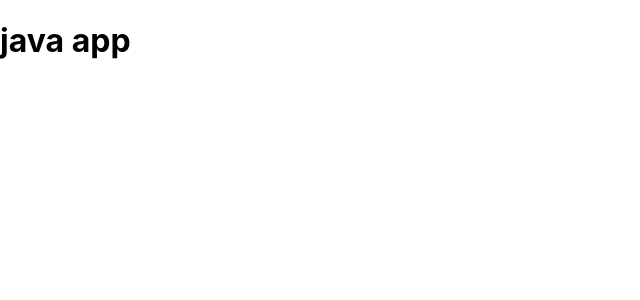
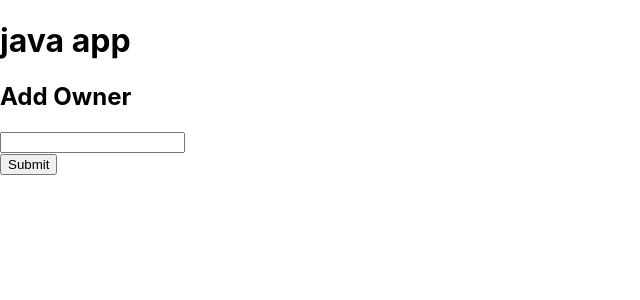
Before and after one commit to rowanasmith/pet-hotel-java, a React (Create React App) app: page / in a window 1280 px wide. Shown: the top 300 px of the page, without its empty margins (0-640 px from the left). Built offline with nearby package versions, Linux system fonts and the light colour scheme.

Commit message:
state becomes input value on click of submit button

```diff
--- /dev/null
+++ b/src/components/AddOwner/addOwner.js
@@ -0,0 +1,52 @@
+import React, { Component } from 'react';
+import { connect } from 'react-redux';
+// import { withRouter } from 'react-router'
+
+
+
+class OwnerForm extends Component {
+
+state = {
+   newOwner: {
+       name: '',
+   }
+}
+
+addOwner = (event) => {
+    event.preventDefault();
+   console.log('add an owner', this.state.newOwner);
+    this.props.dispatch({ type: 'ADD_OWNER', payload: this.state.newOwner })
+}
+
+handleChangeFor = (propertyName) => {
+    return (event) => {
+      this.setState({
+        newOwner:  {
+          ...this.state.newOwner,
+          [propertyName]: event.target.value,
+        }
+      })
+    }
+}
+
+render() {
+   return (
+       <section>
+       <h2>Add Owner</h2>
+        <form>
+            <input type="text"
+            value= {this.state.newOwner.name}
+            onChange={this.handleChangeFor('name')}/>
+            <br/>
+            <button onClick={this.addOwner}>Submit</button>
+        </form>
+     </section>
+   );
+ }
+}
+
+const mapStateToProps = reduxState => ({
+    reduxState,
+ });
+
+export default (connect(mapStateToProps)(OwnerForm));
--- a/src/components/App/App.js
+++ b/src/components/App/App.js
@@ -1,10 +1,12 @@
 import React from 'react';
 import './App.css';
+import OwnerForm from "../AddOwner/addOwner";
 
 function App() {
   return (
     <div >
       <h1> java app </h1>
+      <OwnerForm />
     </div>
   );
 }
--- a/src/index.js
+++ b/src/index.js
@@ -2,9 +2,20 @@ import React from 'react';
 import ReactDOM from 'react-dom';
 import './index.css';
 import App from './components/App/App';
+import { createStore, combineReducers, applyMiddleware } from 'redux';
+import { Provider } from 'react-redux';
+import logger from 'redux-logger';
 import * as serviceWorker from './serviceWorker';
 
-ReactDOM.render(<App />, document.getElementById('root'));
+// redux
+const storeInstance = createStore(
+    combineReducers({
+
+    }),
+    applyMiddleware(logger),
+ );
+
+ReactDOM.render(<Provider store={storeInstance}><App /></Provider>, document.getElementById('root'));
 
 // If you want your app to work offline and load faster, you can change
 // unregister() to register() below. Note this comes with some pitfalls.
```
Also changed, not shown: package.json (+7 -1 lines), 1 other file (tests, documents, lock files or other folders).
